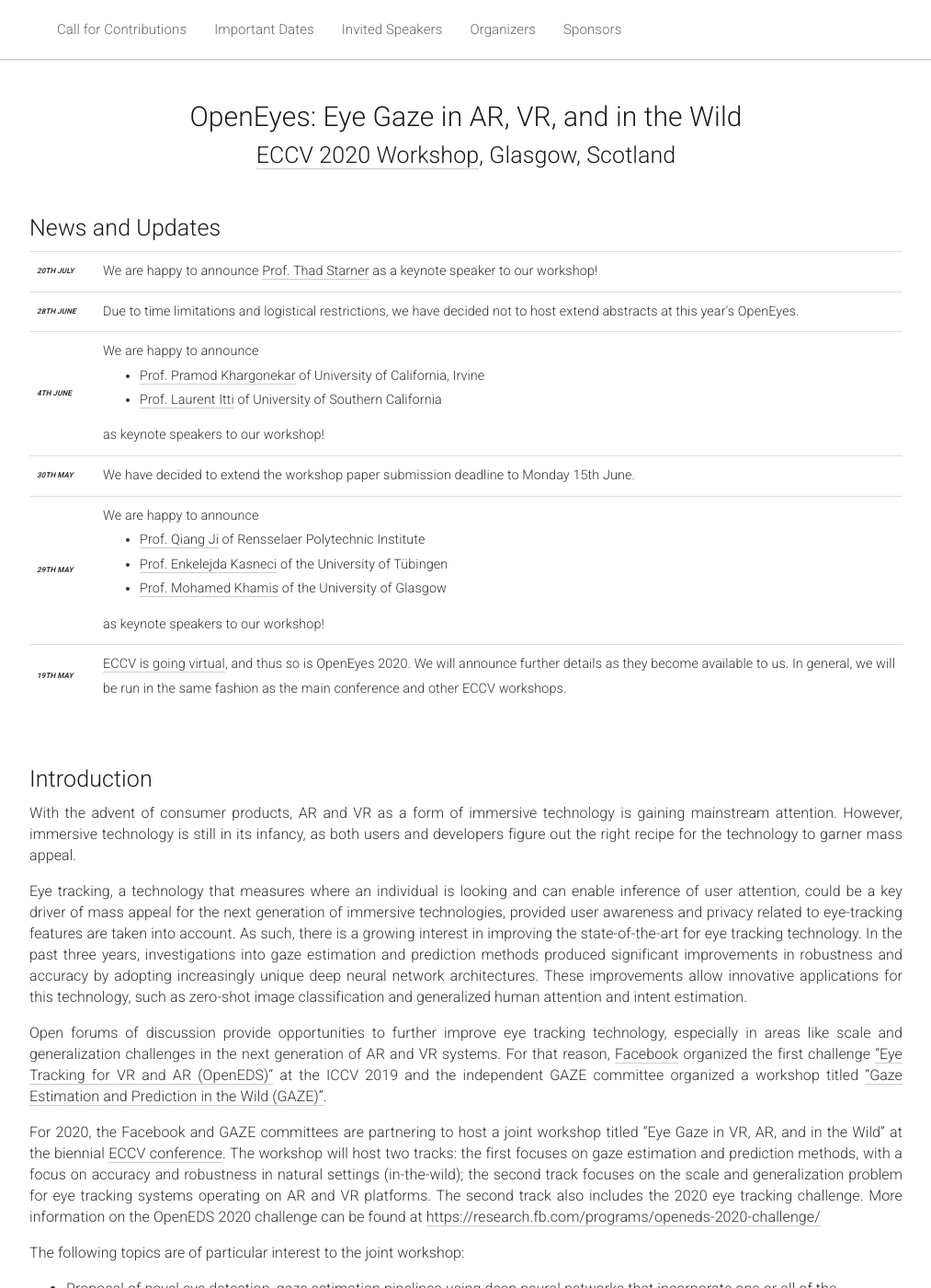
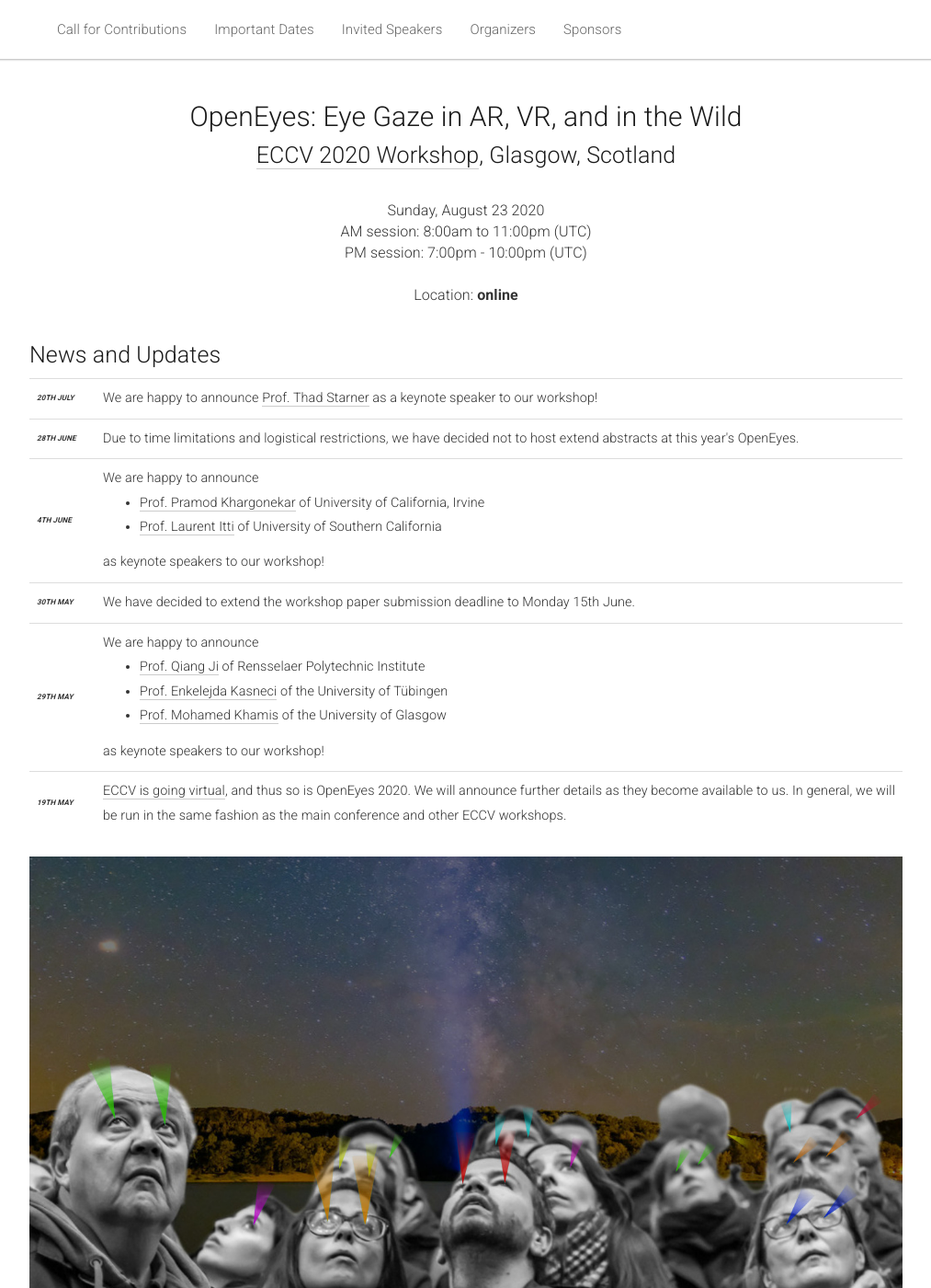
Before and after one commit to OpenEyes-Workshop/openeyes-workshop.github.io, a Jekyll site: the page built from _pages/home.md, in a window 1280 px wide and 1400 px high. Shown: the whole window at 92% size, without its empty margins (133-1146 px from the left). Built offline with Jekyll 4.4.1, drawn with Linux system fonts in a browser that asks for light colours; nearby versions of some CDN libraries; some of the changed text lies outside the part shown.

Commit message:
My attempt at a banner

```diff
--- a/_pages/home.md
+++ b/_pages/home.md
@@ -15,8 +15,12 @@ acknowledgements: ""
   <div class="col-xs-12">
     <center><h1>OpenEyes: Eye Gaze in AR, VR, and in the Wild</h1></center>
     <center><h2><a href="https://eccv2020.eu/workshops/">ECCV 2020 Workshop</a>, Glasgow, Scotland</h2></center>
-    <!--<center>Sunday October 27 2019, 8:30am - 12:50pm</center>-->
-    <!--<center>Location: <b>Room 318 A</b></center>-->
+    <br>
+    <center>Sunday, August 23 2020</center>
+    <center>AM session: 8:00am to 11:00pm (UTC)</center>
+    <center>PM session: 7:00pm - 10:00pm (UTC)</center>
+    <br>
+    <center>Location: <b>online</b></center>
   </div>
 </div>
 
@@ -78,6 +82,18 @@ acknowledgements: ""
         </tr>
       </tbody>
     </table>
+  </div>
+</div>
+
+<div class="row" id="cfp">
+  <div class="col-xs-12">
+    <img class="banner" src="{{ "/static/img/banner_with_gaze.jpg" | prepend:site.baseurl }}">
+    <span style="display:block;font-size:0.8em;text-align:right;">
+    Image credits to
+    <a href="https://www.flickr.com/photos/blieusong/30681394127" target="_blank">Benh Lieu Song</a>
+    and
+    <a href="https://pxhere.com/en/photo/412438" target="_blank">Alessandro Caproni</a>
+    </span>
   </div>
 </div>
 
```
Also changed, not shown: static/img/banner_base.jpg (added), static/img/banner_with_gaze.jpg (added), static/img/banner_with_gazes_inkscape.svg (added), 1 other file.
